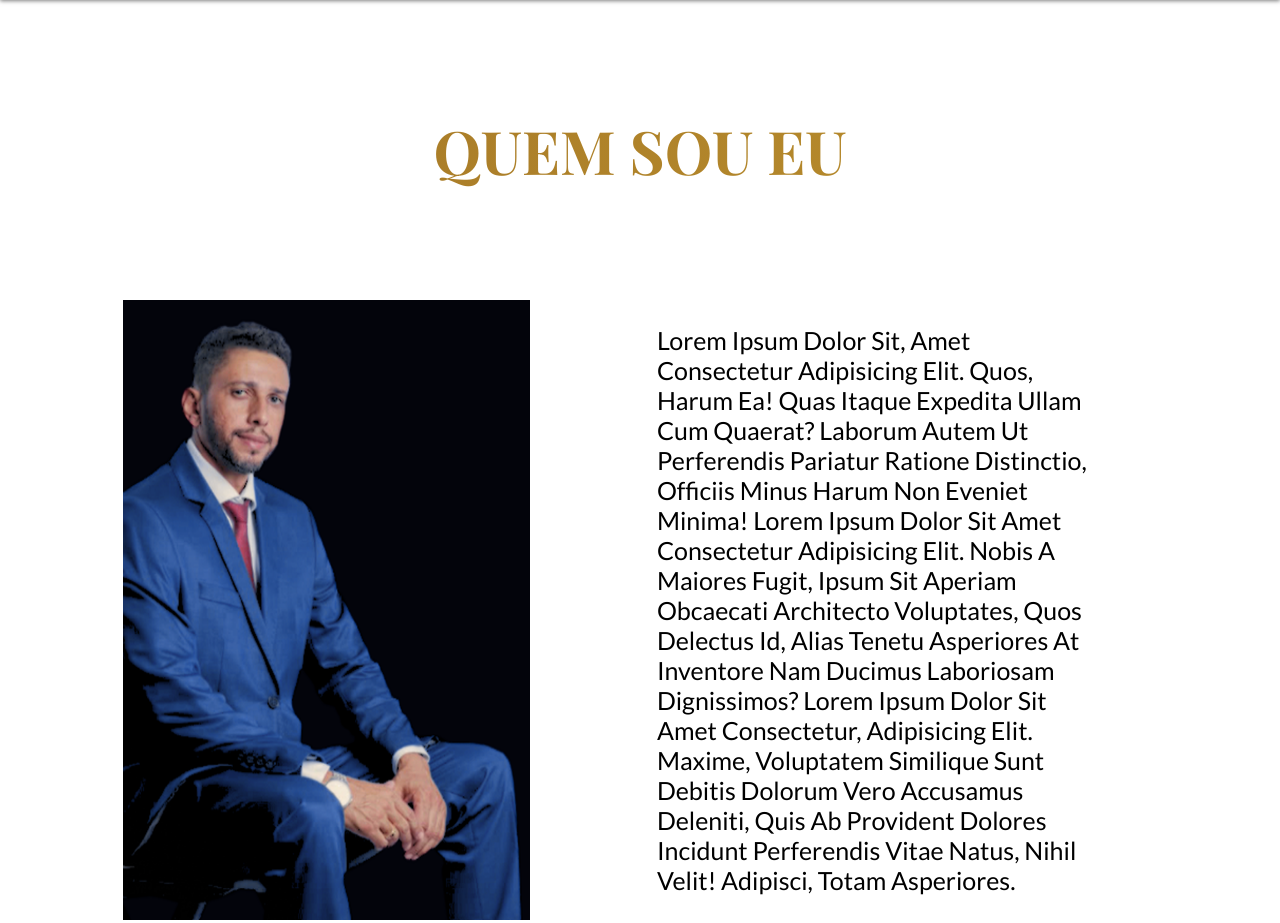
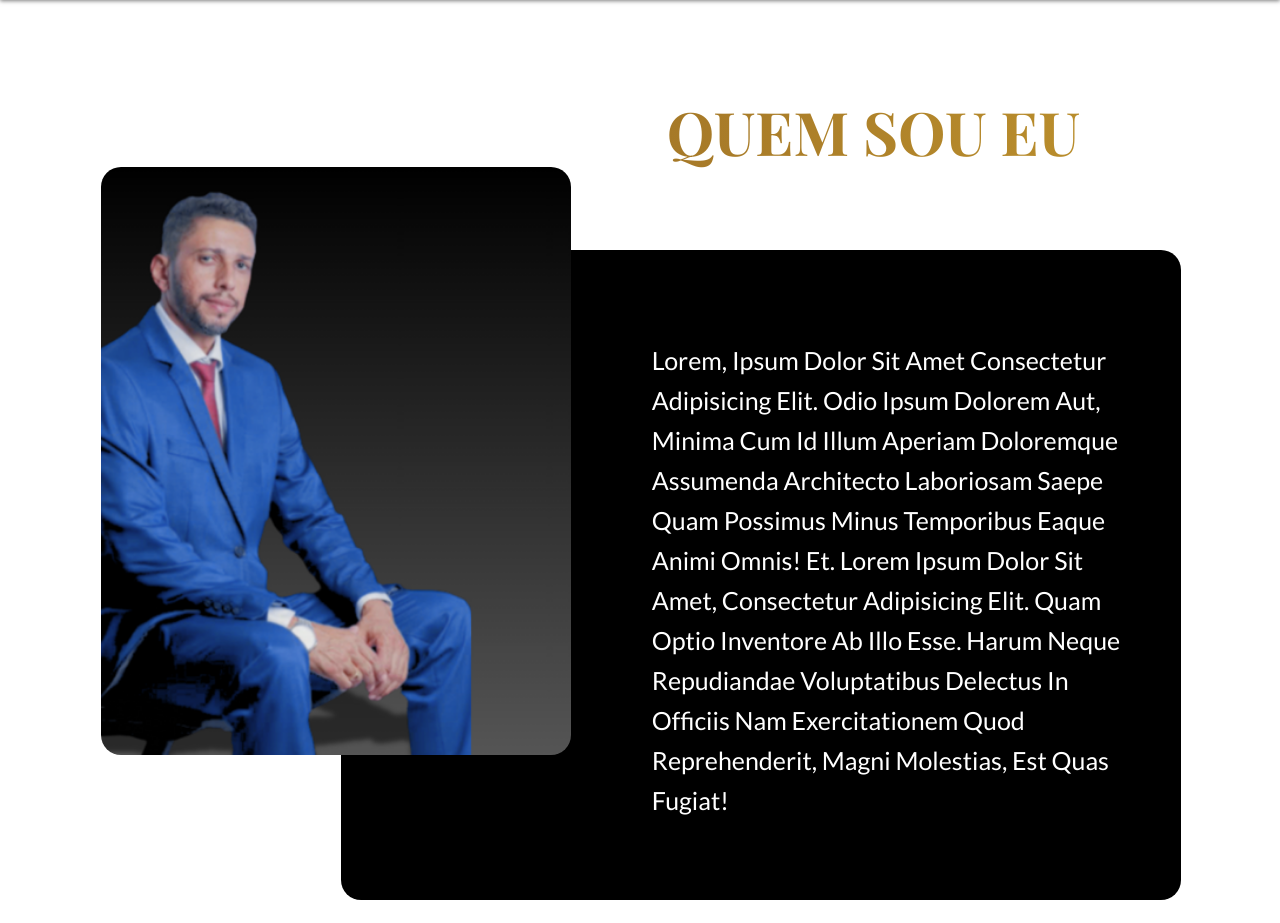
Before and after one commit to joaopedro206/landing-page, a plain HTML site: page index.html in a window 1280 px wide. Shown: the part 705-1628 px from the top of the page. Drawn offline with nearby package versions, Linux system fonts and the light colour scheme; a web font is replaced by a local one.

Commit message:
novo sobre
mudei completamente o sobre

```diff
--- a/css/2nav.css
+++ b/css/2nav.css
@@ -6,7 +6,6 @@
     display: flex;
     justify-content: space-between;
     padding: 0px 1%;
-    background-color: #0000001a;
     border-radius:  3rem 3rem 3rem 3rem;
     /*no width pode ser adpatado pra 100%*/
     min-width: 118rem;
@@ -18,8 +17,11 @@
     gap: 20px;
     font-size: 4em;
     list-style-type: none;
+    padding-right: 2rem;
+    font-weight: 600;
+    color: #1b1111;
 }
 .nav_botoes a{
-    color: #DDDDDD;
+    color: #1b1111;
     text-decoration: none;
 }
--- a/css/4Sobre.css
+++ b/css/4Sobre.css
@@ -4,13 +4,26 @@
 
 #sobre{
     width: 110rem;
-    margin: 10rem auto;
+    margin:auto;
+    margin-bottom:10rem;
+    margin-top: 15rem;
+    position: relative;
+    display: flex;
+    flex-direction: column;
 
+}
+#conteiner-titulo-sobre{
+    width:fit-content;
+    position: absolute;
+    top: -7%;
+    right: 10%;
 
 }
 #titulo_sobre{
+    width: fit-content;
+    position: relative;
     text-align: center;
-    margin: 10%;
+    margin: 0%;
     text-transform: uppercase;
     font-size: 6rem;
   background: var(--dourado-degrade);
@@ -24,7 +37,32 @@
     gap: 6vw;
     color: #000000;
 }
-#conteiner-sobre p{
-    width: 45rem;
-    padding:  0rem 5rem 0rem 5rem;
+#img-sobre{
+    width: 47rem;
+    z-index: 1;
+    position: absolute;
+    top: 2%;
+    left: 1%;
+    border-radius: 2rem;
 }
+#conteiner-color-texto{
+    width: 84rem;
+    height: 65rem;
+    margin: 10rem;
+    background-color: #000000;
+    color: white;
+    position: relative;
+    left: 11%;
+    border-radius: 2rem;
+
+}
+#conteiner-color-texto p{
+    font-size: 2.5rem;
+    color: white;
+    width: 47rem;
+    position: relative;
+    top: 10%;
+    left: 37%;
+    line-height: 4rem;
+
+}
--- a/index.html
+++ b/index.html
@@ -36,12 +36,15 @@
 
 
     <article id="sobre">
-      <h2 id="titulo_sobre">Quem Sou Eu</h2>
+      <div id="conteiner-titulo-sobre">
+        <h2 id="titulo_sobre">Quem Sou Eu</h2>
+      </div>
       <div id="conteiner-sobre">
-        <img src="imagem/imagem_sobre2.png">
+        <img src="imagem/sobre-degrade.png" id="img-sobre">
 
-          <p>Lorem ipsum dolor sit, amet consectetur adipisicing elit. Quos, harum ea! Quas itaque expedita ullam cum quaerat? Laborum autem ut perferendis pariatur ratione distinctio, officiis minus harum non eveniet minima! Lorem ipsum dolor sit amet consectetur adipisicing elit. Nobis a maiores fugit, ipsum sit aperiam obcaecati architecto voluptates, quos delectus id, alias tenetu
-            asperiores at inventore nam ducimus laboriosam dignissimos? Lorem ipsum dolor sit amet consectetur, adipisicing elit. Maxime, voluptatem similique sunt debitis dolorum vero accusamus deleniti, quis ab provident dolores incidunt perferendis vitae natus, nihil velit! Adipisci, totam asperiores.</p>
+          <div id="conteiner-color-texto">
+            <p>Lorem, ipsum dolor sit amet consectetur adipisicing elit. Odio ipsum dolorem aut, minima cum id illum aperiam doloremque assumenda architecto laboriosam saepe quam possimus minus temporibus eaque animi omnis! Et. Lorem ipsum dolor sit amet, consectetur adipisicing elit. Quam optio inventore ab illo esse. Harum neque repudiandae voluptatibus delectus in officiis nam exercitationem quod reprehenderit, magni molestias, est quas fugiat!</p>
+          </div>
 
       </div>
     </article>
```
Also changed, not shown: imagem/sobre-degrade.png (added).
